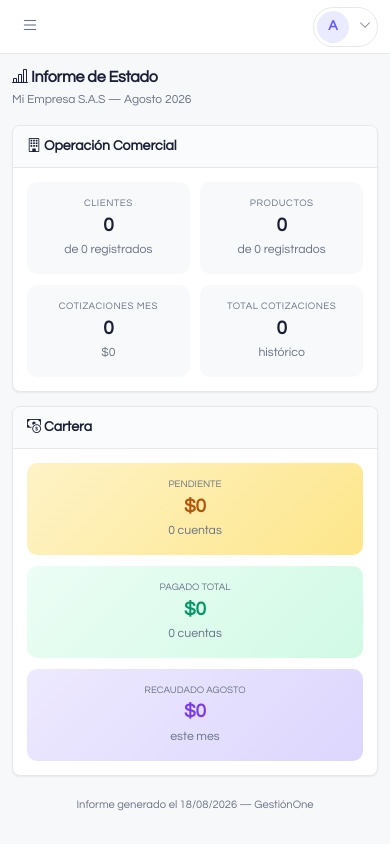
After one commit to jecamilox-jpg/gestionOne, a Flask app: page /informes/ in a window 390 px wide. The commit adds this page. Run offline with Flask 3, Linux system fonts and the light colour scheme; a user stored in the database is signed in; some libraries are stand-ins or nearby versions.

Commit message:
feat: fix mobile/iPhone + módulo de Informes de estado

```diff
--- a/app/__init__.py
+++ b/app/__init__.py
@@ -62,6 +62,7 @@ def create_app(config_class=None):
     from app.modules.infraestructura import infra_bp
     from app.modules.trabajo_fijo.routes import bp as trabajo_fijo_bp
     from app.modules.presupuesto.routes import bp as presupuesto_bp
+    from app.modules.informes.routes import bp as informes_bp
 
     app.register_blueprint(auth_bp, url_prefix="/auth")
     app.register_blueprint(dashboard_bp, url_prefix="/")
@@ -76,6 +77,7 @@ def create_app(config_class=None):
     app.register_blueprint(auditoria_bp, url_prefix="/auditoria")
     app.register_blueprint(usuarios_bp, url_prefix="/usuarios")
     app.register_blueprint(infra_bp)  # rutas tipo /clientes/<id>/infraestructura/...
+    app.register_blueprint(informes_bp, url_prefix="/informes")
 
     # Ruta raíz: redirige al dashboard o login
     @app.route("/inicio")
--- /dev/null
+++ b/app/modules/informes/routes.py
@@ -0,0 +1,125 @@
+"""
+Informes de estado por empresa — resumen ejecutivo con métricas clave.
+"""
+from flask import Blueprint, render_template, request
+from flask_login import login_required, current_user
+from datetime import datetime, date
+from sqlalchemy import func, and_
+
+from app import db
+from app.models import (
+    Cliente, Producto, Cotizacion, CuentaCobro,
+    TrabajoFijo, ItemPresupuesto,
+)
+
+bp = Blueprint("informes", __name__, template_folder="../../templates/informes")
+
+MESES_ES = {
+    1: "Enero", 2: "Febrero", 3: "Marzo", 4: "Abril",
+    5: "Mayo", 6: "Junio", 7: "Julio", 8: "Agosto",
+    9: "Septiembre", 10: "Octubre", 11: "Noviembre", 12: "Diciembre",
+}
+
+
+@bp.route("/")
+@login_required
+def index():
+    """Informe de estado general de la empresa."""
+    eid = current_user.empresa_id
+    hoy = date.today()
+    mes_actual = hoy.strftime("%Y-%m")
+    mes_nombre = MESES_ES.get(hoy.month, "")
+
+    # --- Clientes ---
+    total_clientes = Cliente.query.filter_by(empresa_id=eid).count()
+    clientes_activos = Cliente.query.filter_by(empresa_id=eid, estado="activo").count()
+
+    # --- Productos ---
+    total_productos = Producto.query.filter_by(empresa_id=eid).count()
+    productos_activos = Producto.query.filter_by(empresa_id=eid, estado="activo").count()
+
+    # --- Cotizaciones ---
+    cotizaciones_total = Cotizacion.query.filter_by(empresa_id=eid).count()
+    cotizaciones_mes = Cotizacion.query.filter(
+        Cotizacion.empresa_id == eid,
+        func.extract("month", Cotizacion.fecha) == hoy.month,
+        func.extract("year", Cotizacion.fecha) == hoy.year,
+    ).count()
+    cotizaciones_valor_mes = db.session.query(
+        func.coalesce(func.sum(Cotizacion.total), 0)
+    ).filter(
+        Cotizacion.empresa_id == eid,
+        func.extract("month", Cotizacion.fecha) == hoy.month,
+        func.extract("year", Cotizacion.fecha) == hoy.year,
+    ).scalar() or 0
+
+    # --- Cuentas de cobro ---
+    cuentas_total = CuentaCobro.query.filter_by(empresa_id=eid).count()
+    cuentas_pendientes = CuentaCobro.query.filter_by(empresa_id=eid, estado="pendiente").count()
+    cuentas_pagadas = CuentaCobro.query.filter_by(empresa_id=eid, estado="pagada").count()
+
+    valor_pendiente = db.session.query(
+        func.coalesce(func.sum(CuentaCobro.valor), 0)
+    ).filter_by(empresa_id=eid, estado="pendiente").scalar() or 0
+
+    valor_pagado = db.session.query(
+        func.coalesce(func.sum(CuentaCobro.valor), 0)
+    ).filter_by(empresa_id=eid, estado="pagada").scalar() or 0
+
+    valor_pagado_mes = db.session.query(
+        func.coalesce(func.sum(CuentaCobro.valor), 0)
+    ).filter(
+        CuentaCobro.empresa_id == eid,
+        CuentaCobro.estado == "pagada",
+        func.extract("month", CuentaCobro.fecha) == hoy.month,
+        func.extract("year", CuentaCobro.fecha) == hoy.year,
+    ).scalar() or 0
+
+    # --- Top 5 clientes por valor facturado ---
+    top_clientes = (
+        db.session.query(
+            Cliente.nombre,
+            func.count(CuentaCobro.id).label("num_cuentas"),
+            func.coalesce(func.sum(CuentaCobro.valor), 0).label("total_valor"),
+        )
+        .join(CuentaCobro, CuentaCobro.cliente_id == Cliente.id)
+        .filter(CuentaCobro.empresa_id == eid)
+        .group_by(Cliente.id, Cliente.nombre)
+        .order_by(func.sum(CuentaCobro.valor).desc())
+        .limit(5)
+        .all()
+    )
+
+    # --- Trabajo fijo ---
+    trabajo_activo = (
+        TrabajoFijo.query
+        .filter_by(empresa_id=eid, estado="activo")
+        .order_by(TrabajoFijo.id.desc())
+        .first()
+    )
+
+    # --- Presupuesto del mes ---
+    items_ppto = ItemPresupuesto.query.filter_by(empresa_id=eid, mes=mes_actual).all()
+    ppto_total = sum(i.costo for i in items_ppto)
+    ppto_q1 = sum(i.valor_q1 for i in items_ppto)
+    ppto_q2 = sum(i.valor_q2 for i in items_ppto)
+    ppto_pagados_q1 = sum(i.valor_q1 for i in items_ppto if getattr(i, "estado_q1", "") == "pago")
+    ppto_pagados_q2 = sum(i.valor_q2 for i in items_ppto if getattr(i, "estado_q2", "") == "pago")
+
+    return render_template(
+        "informes/index.html",
+        hoy=hoy, mes_nombre=mes_nombre,
+        total_clientes=total_clientes, clientes_activos=clientes_activos,
+        total_productos=total_productos, productos_activos=productos_activos,
+        cotizaciones_total=cotizaciones_total, cotizaciones_mes=cotizaciones_mes,
+        cotizaciones_valor_mes=cotizaciones_valor_mes,
+        cuentas_total=cuentas_total, cuentas_pendientes=cuentas_pendientes,
+        cuentas_pagadas=cuentas_pagadas,
+        valor_pendiente=valor_pendiente, valor_pagado=valor_pagado,
+        valor_pagado_mes=valor_pagado_mes,
+        top_clientes=top_clientes,
+        trabajo_activo=trabajo_activo,
+        ppto_total=ppto_total, ppto_q1=ppto_q1, ppto_q2=ppto_q2,
+        ppto_pagados_q1=ppto_pagados_q1, ppto_pagados_q2=ppto_pagados_q2,
+        items_ppto=items_ppto,
+    )
--- a/app/static/css/mobile.css
+++ b/app/static/css/mobile.css
@@ -365,3 +365,89 @@ body {
     padding: 12px;
   }
 }
+
+/* ============================================================
+   FICHAS / CARDS - Trabajo Fijo & Presupuesto hub (mobile)
+   ============================================================ */
+@media (max-width: 768px) {
+  /* Cards grid: 1 columna en móvil */
+  .row.g-3 > .col-md-6,
+  .row.g-3 > .col-md-4,
+  .row.g-3 > .col-lg-4,
+  .row.g-3 > .col-xl-3 {
+    flex: 0 0 100%;
+    max-width: 100%;
+  }
+
+  /* Fichas más compactas */
+  .g1-card .row.g-2.text-center > div > div {
+    padding: 6px 4px !important;
+  }
+  .g1-card .row.g-2.text-center > div > div .fw-bold {
+    font-size: .8rem !important;
+  }
+
+  /* Presupuesto detalle: KPIs libre en columna */
+  .row.g-3.mb-3 > .col-md-4 {
+    flex: 0 0 100%;
+    max-width: 100%;
+  }
+
+  /* Tabla presupuesto: scroll horizontal con hint visual */
+  .g1-card-body.p-0 {
+    position: relative;
+  }
+  .g1-card-body.p-0::after {
+    content: "";
+    position: absolute;
+    top: 0;
+    right: 0;
+    width: 20px;
+    height: 100%;
+    background: linear-gradient(to left, rgba(255,255,255,.8), transparent);
+    pointer-events: none;
+  }
+
+  /* Duplicar mes form: stack vertical */
+  .g1-card .row.g-2.align-items-end {
+    flex-direction: column;
+    align-items: stretch !important;
+  }
+  .g1-card .row.g-2.align-items-end > .col-auto {
+    width: 100%;
+  }
+  .g1-card .row.g-2.align-items-end .bi-arrow-right {
+    display: none;
+  }
+
+  /* Detalle trabajo fijo: cards full width */
+  .row.g-4.mb-4 > .col-md-6 {
+    flex: 0 0 100%;
+    max-width: 100%;
+  }
+
+  /* Toggle pago buttons más grandes para touch */
+  .d-flex.align-items-center.justify-content-end.gap-1 .btn {
+    min-height: 32px;
+    min-width: 32px;
+    padding: 4px;
+  }
+  .d-flex.align-items-center.justify-content-end.gap-1 .bi {
+    font-size: 1.1rem;
+  }
+}
+
+@media (max-width: 480px) {
+  /* Fichas aún más compactas */
+  .g1-card .d-flex.align-items-center.gap-3 {
+    gap: .5rem !important;
+  }
+  .g1-card .d-flex.align-items-center.gap-3 > div[style*="48px"] {
+    width: 40px !important;
+    height: 40px !important;
+    font-size: 1rem !important;
+  }
+  .g1-card .d-flex.align-items-center.gap-3 h5 {
+    font-size: .95rem !important;
+  }
+}
--- a/app/templates/base.html
+++ b/app/templates/base.html
@@ -11,6 +11,7 @@
   <link rel="stylesheet" href="https://cdn.jsdelivr.net/npm/bootstrap-icons@1.11.3/font/bootstrap-icons.css">
   <!-- App CSS -->
   <link rel="stylesheet" href="{{ url_for('static', filename='css/app.css') }}">
+  <link rel="stylesheet" href="{{ url_for('static', filename='css/mobile.css') }}">
 
   <!-- Tipografía dinámica configurada por el admin desde Empresas -->
   <style>
--- /dev/null
+++ b/app/templates/informes/index.html
@@ -0,0 +1,196 @@
+{% extends "base.html" %}
+{% block titulo %}Informe de Estado{% endblock %}
+
+{% block contenido %}
+<div class="g1-page-header">
+  <div>
+    <h1 class="g1-page-title"><i class="bi bi-bar-chart-line"></i> Informe de Estado</h1>
+    <p class="g1-page-sub">{{ current_user.empresa.nombre }} — {{ mes_nombre }} {{ hoy.year }}</p>
+  </div>
+</div>
+
+{# ── Operación comercial ── #}
+<div class="g1-card mb-3">
+  <div class="g1-card-header">
+    <h3 class="g1-card-title"><i class="bi bi-building"></i> Operación Comercial</h3>
+  </div>
+  <div class="g1-card-body">
+    <div class="row g-3">
+      <div class="col-6 col-md-3">
+        <div class="text-center p-3" style="background:var(--bs-light,#f8f9fa); border-radius:10px;">
+          <div class="text-muted" style="font-size:.7rem; text-transform:uppercase; letter-spacing:.5px;">Clientes</div>
+          <div class="fw-bold fs-4">{{ clientes_activos }}</div>
+          <small class="text-muted">de {{ total_clientes }} registrados</small>
+        </div>
+      </div>
+      <div class="col-6 col-md-3">
+        <div class="text-center p-3" style="background:var(--bs-light,#f8f9fa); border-radius:10px;">
+          <div class="text-muted" style="font-size:.7rem; text-transform:uppercase; letter-spacing:.5px;">Productos</div>
+          <div class="fw-bold fs-4">{{ productos_activos }}</div>
+          <small class="text-muted">de {{ total_productos }} registrados</small>
+        </div>
+      </div>
+      <div class="col-6 col-md-3">
+        <div class="text-center p-3" style="background:var(--bs-light,#f8f9fa); border-radius:10px;">
+          <div class="text-muted" style="font-size:.7rem; text-transform:uppercase; letter-spacing:.5px;">Cotizaciones mes</div>
+          <div class="fw-bold fs-4">{{ cotizaciones_mes }}</div>
+          <small class="text-muted">${{ '{:,.0f}'.format(cotizaciones_valor_mes) }}</small>
+        </div>
+      </div>
+      <div class="col-6 col-md-3">
+        <div class="text-center p-3" style="background:var(--bs-light,#f8f9fa); border-radius:10px;">
+          <div class="text-muted" style="font-size:.7rem; text-transform:uppercase; letter-spacing:.5px;">Total cotizaciones</div>
+          <div class="fw-bold fs-4">{{ cotizaciones_total }}</div>
+          <small class="text-muted">histórico</small>
+        </div>
+      </div>
+    </div>
+  </div>
+</div>
+
+{# ── Cartera ── #}
+<div class="g1-card mb-3">
+  <div class="g1-card-header">
+    <h3 class="g1-card-title"><i class="bi bi-cash-coin"></i> Cartera</h3>
+  </div>
+  <div class="g1-card-body">
+    <div class="row g-3">
+      <div class="col-md-4">
+        <div class="text-center p-3" style="background:linear-gradient(135deg,#fef3c7,#fde68a); border-radius:10px;">
+          <div class="text-muted" style="font-size:.7rem; text-transform:uppercase;">Pendiente</div>
+          <div class="fw-bold fs-4" style="color:#b45309;">${{ '{:,.0f}'.format(valor_pendiente) }}</div>
+          <small class="text-muted">{{ cuentas_pendientes }} cuenta{{ 's' if cuentas_pendientes != 1 }}</small>
+        </div>
+      </div>
+      <div class="col-md-4">
+        <div class="text-center p-3" style="background:linear-gradient(135deg,#ecfdf5,#d1fae5); border-radius:10px;">
+          <div class="text-muted" style="font-size:.7rem; text-transform:uppercase;">Pagado total</div>
+          <div class="fw-bold fs-4" style="color:#059669;">${{ '{:,.0f}'.format(valor_pagado) }}</div>
+          <small class="text-muted">{{ cuentas_pagadas }} cuenta{{ 's' if cuentas_pagadas != 1 }}</small>
+        </div>
+      </div>
+      <div class="col-md-4">
+        <div class="text-center p-3" style="background:linear-gradient(135deg,#ede9fe,#ddd6fe); border-radius:10px;">
+          <div class="text-muted" style="font-size:.7rem; text-transform:uppercase;">Recaudado {{ mes_nombre }}</div>
+          <div class="fw-bold fs-4" style="color:#7c3aed;">${{ '{:,.0f}'.format(valor_pagado_mes) }}</div>
+          <small class="text-muted">este mes</small>
+        </div>
+      </div>
+    </div>
+  </div>
+</div>
+
+{# ── Top clientes ── #}
+{% if top_clientes %}
+<div class="g1-card mb-3">
+  <div class="g1-card-header">
+    <h3 class="g1-card-title"><i class="bi bi-trophy"></i> Top 5 Clientes por Facturación</h3>
+  </div>
+  <div class="g1-card-body p-0">
+    <table class="g1-table">
+      <thead>
+        <tr>
+          <th>#</th>
+          <th>Cliente</th>
+          <th class="text-end">Cuentas</th>
+          <th class="text-end">Total facturado</th>
+        </tr>
+      </thead>
+      <tbody>
+        {% for nombre, num, total in top_clientes %}
+        <tr>
+          <td><span class="g1-badge badge-info">{{ loop.index }}</span></td>
+          <td class="fw-semibold">{{ nombre }}</td>
+          <td class="text-end">{{ num }}</td>
+          <td class="text-end fw-bold">${{ '{:,.0f}'.format(total) }}</td>
+        </tr>
+        {% endfor %}
+      </tbody>
+    </table>
+  </div>
+</div>
+{% endif %}
+
+{# ── Trabajo fijo ── #}
+{% if trabajo_activo %}
+<div class="g1-card mb-3">
+  <div class="g1-card-header">
+    <h3 class="g1-card-title"><i class="bi bi-briefcase-fill"></i> Empleo Activo</h3>
+  </div>
+  <div class="g1-card-body">
+    <div class="row g-3">
+      <div class="col-6 col-md-3">
+        <div class="text-center p-3" style="background:var(--bs-light,#f8f9fa); border-radius:10px;">
+          <div class="text-muted" style="font-size:.7rem; text-transform:uppercase;">Empresa</div>
+          <div class="fw-bold" style="font-size:.95rem;">{{ trabajo_activo.empresa_nombre }}</div>
+        </div>
+      </div>
+      <div class="col-6 col-md-3">
+        <div class="text-center p-3" style="background:var(--bs-light,#f8f9fa); border-radius:10px;">
+          <div class="text-muted" style="font-size:.7rem; text-transform:uppercase;">Neto mensual</div>
+          <div class="fw-bold fs-5">${{ '{:,.0f}'.format(trabajo_activo.neto_mensual) }}</div>
+        </div>
+      </div>
+      <div class="col-6 col-md-3">
+        <div class="text-center p-3" style="background:var(--bs-light,#f8f9fa); border-radius:10px;">
+          <div class="text-muted" style="font-size:.7rem; text-transform:uppercase;">Días trabajados</div>
+          <div class="fw-bold fs-5">{{ trabajo_activo.dias_trabajados }}</div>
+        </div>
+      </div>
+      <div class="col-6 col-md-3">
+        <div class="text-center p-3" style="background:linear-gradient(135deg,#ecfdf5,#d1fae5); border-radius:10px;">
+          <div class="text-muted" style="font-size:.7rem; text-transform:uppercase;">Liquidación</div>
+          <div class="fw-bold fs-5" style="color:#059669;">${{ '{:,.0f}'.format(trabajo_activo.liquidacion) }}</div>
+        </div>
+      </div>
+    </div>
+  </div>
+</div>
+{% endif %}
+
+{# ── Presupuesto del mes ── #}
+{% if items_ppto %}
+<div class="g1-card mb-3">
+  <div class="g1-card-header">
+    <h3 class="g1-card-title"><i class="bi bi-wallet2"></i> Presupuesto {{ mes_nombre }}</h3>
+  </div>
+  <div class="g1-card-body">
+    <div class="row g-3">
+      <div class="col-6 col-md-3">
+        <div class="text-center p-3" style="background:var(--bs-light,#f8f9fa); border-radius:10px;">
+          <div class="text-muted" style="font-size:.7rem; text-transform:uppercase;">Total mes</div>
+          <div class="fw-bold fs-5">${{ '{:,.0f}'.format(ppto_total) }}</div>
+          <small class="text-muted">{{ items_ppto|length }} gastos</small>
+        </div>
+      </div>
+      <div class="col-6 col-md-3">
+        <div class="text-center p-3" style="background:var(--bs-light,#f8f9fa); border-radius:10px;">
+          <div class="text-muted" style="font-size:.7rem; text-transform:uppercase;">Q1 (día 15)</div>
+          <div class="fw-bold fs-5">${{ '{:,.0f}'.format(ppto_q1) }}</div>
+          <small class="text-muted">Pagado: ${{ '{:,.0f}'.format(ppto_pagados_q1) }}</small>
+        </div>
+      </div>
+      <div class="col-6 col-md-3">
+        <div class="text-center p-3" style="background:var(--bs-light,#f8f9fa); border-radius:10px;">
+          <div class="text-muted" style="font-size:.7rem; text-transform:uppercase;">Q2 (día 30)</div>
+          <div class="fw-bold fs-5">${{ '{:,.0f}'.format(ppto_q2) }}</div>
+          <small class="text-muted">Pagado: ${{ '{:,.0f}'.format(ppto_pagados_q2) }}</small>
+        </div>
+      </div>
+      <div class="col-6 col-md-3">
+        {% set pct_pagado = ((ppto_pagados_q1 + ppto_pagados_q2) / ppto_total * 100) if ppto_total > 0 else 0 %}
+        <div class="text-center p-3" style="background:linear-gradient(135deg,#ede9fe,#ddd6fe); border-radius:10px;">
+          <div class="text-muted" style="font-size:.7rem; text-transform:uppercase;">Cumplimiento</div>
+          <div class="fw-bold fs-5" style="color:#7c3aed;">{{ '%.0f'|format(pct_pagado) }}%</div>
+          <small class="text-muted">del mes pagado</small>
+        </div>
+      </div>
+    </div>
+  </div>
+</div>
+{% endif %}
+
+<div class="text-muted text-center mt-4" style="font-size:.8rem;">
+  Informe generado el {{ hoy.strftime('%d/%m/%Y') }} — GestiónOne
+</div>
+{% endblock %}
--- a/app/templates/partials/sidebar.html
+++ b/app/templates/partials/sidebar.html
@@ -56,6 +56,11 @@
          class="g1-nav-link {% if request.endpoint and request.endpoint.startswith('usuarios.') %}active{% endif %}">
         <i class="bi bi-person-badge-fill"></i> <span class="label">Usuarios</span>
       </a>
+      <a href="{{ url_for('informes.index') }}"
+         class="g1-nav-link {% if request.endpoint and request.endpoint.startswith('informes.') %}active{% endif %}">
+        <i class="bi bi-bar-chart-line"></i> <span class="label">Informes</span>
+      </a>
+
       <a href="{{ url_for('auditoria.lista') }}"
          class="g1-nav-link {% if request.endpoint and request.endpoint.startswith('auditoria.') %}active{% endif %}">
         <i class="bi bi-shield-check"></i> <span class="label">Auditoría</span>
```
Also changed, not shown: app/modules/informes/__init__.py (added).
